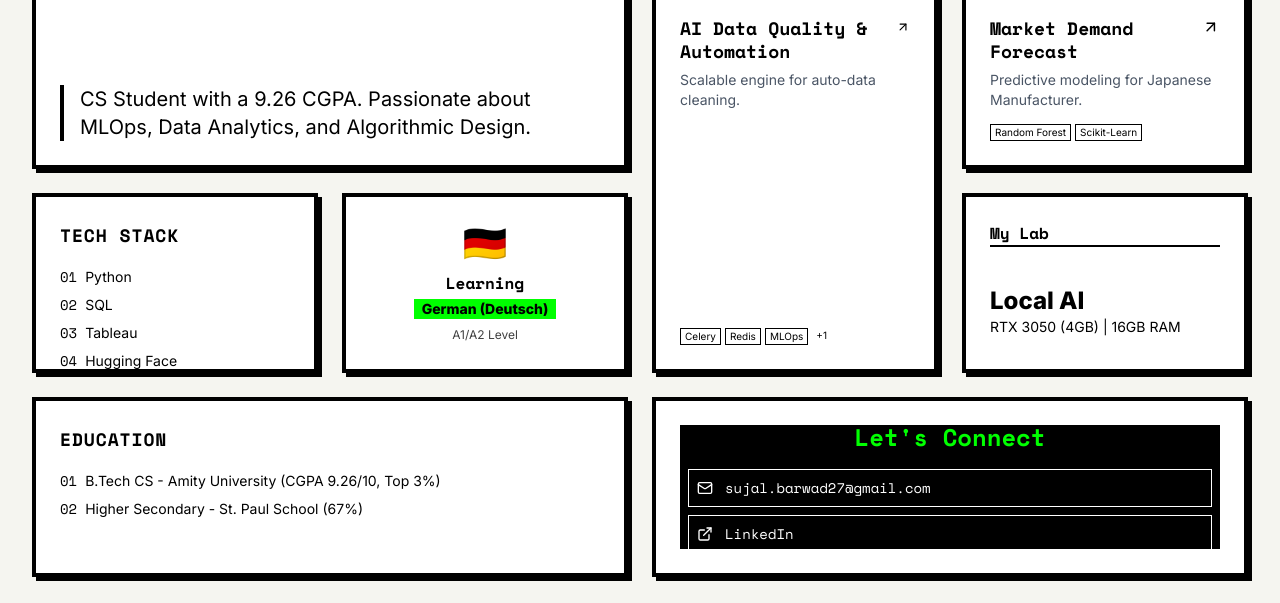
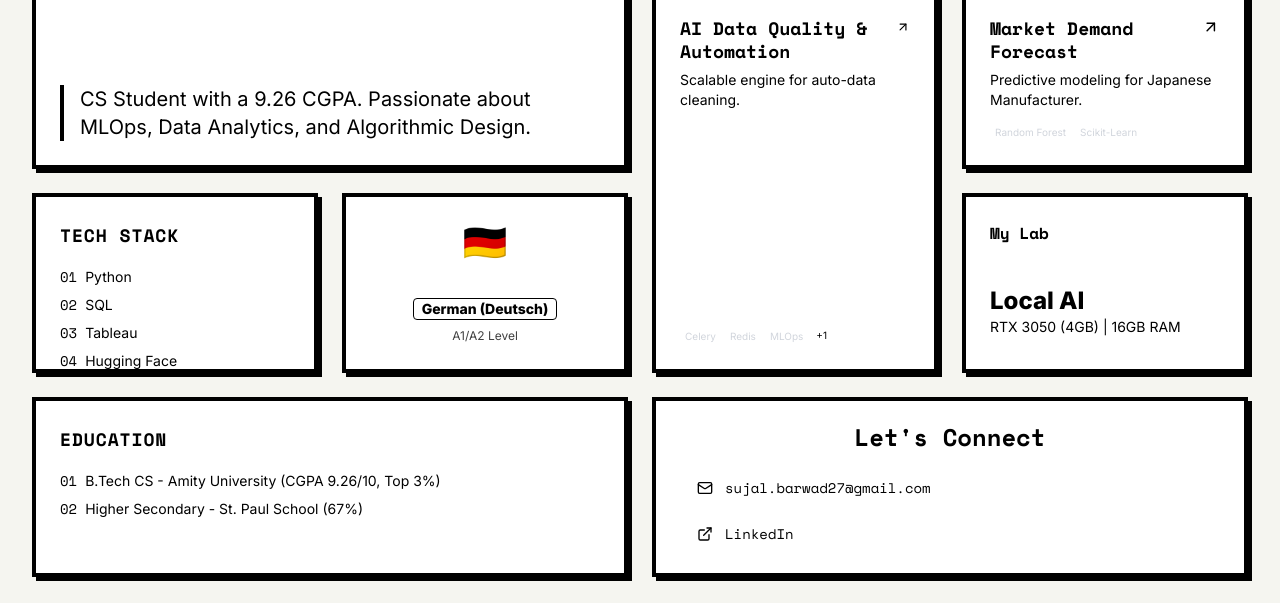
Before and after one commit to sujal-b/portfolio, a React (Vite) app: page / in a window 1280 px wide. Shown: the part 287-890 px from the top of the page. Built offline with nearby package versions, Linux system fonts and the light colour scheme.

Commit message:
Optimize card components structure

```diff
--- a/src/components/cards/ProjectCard.jsx
+++ b/src/components/cards/ProjectCard.jsx
@@ -10,12 +10,12 @@ const ProjectCard = ({ item, isExpanded }) => {
                 <ArrowUpRight size={20} />
             </div>
 
-            <p className="text-sm text-gray-600 mt-2 line-clamp-2 hover:line-clamp-none">{item.short_desc}</p>
+            <p className="text-sm text-text-secondary mt-2 line-clamp-2 hover:line-clamp-none">{item.short_desc}</p>
 
             {!isExpanded && (
                 <div className="flex flex-wrap gap-1 mt-auto pt-2">
                     {item.tags.slice(0, 3).map(tag => (
-                        <span key={tag} className="text-[10px] border border-black px-1 bg-white">{tag}</span>
+                        <span key={tag} className="text-[10px] border border-white/20 px-1 bg-white/5 text-gray-300">{tag}</span>
                     ))}
                     {item.tags.length > 3 && <span className="text-[10px] px-1">+{item.tags.length - 3}</span>}
                 </div>
@@ -29,13 +29,13 @@ const ProjectCard = ({ item, isExpanded }) => {
                 >
                     <div className="flex flex-wrap gap-2 mb-4">
                         {item.tags.map(tag => (
-                            <span key={tag} className="text-xs border border-black px-2 py-1 bg-neo-accent">{tag}</span>
+                            <span key={tag} className="text-xs border border-neon-green/50 px-2 py-1 bg-neon-green/10 text-neon-green">{tag}</span>
                         ))}
                     </div>
 
                     <div className='space-y-4 text-sm md:text-base'>
                         {item.detailed_content.map((point, i) => (
-                            <p key={i} className='border-l-4 border-black pl-3'>{point}</p>
+                            <p key={i} className='border-l-4 border-neon-green pl-3'>{point}</p>
                         ))}
                     </div>
                 </motion.div>
--- a/src/components/cards/SocialCard.jsx
+++ b/src/components/cards/SocialCard.jsx
@@ -3,17 +3,17 @@ import { Mail, Phone, ExternalLink } from 'lucide-react';
 
 const SocialCard = ({ item, isExpanded }) => {
     return (
-        <div className="flex flex-col h-full justify-center items-center bg-neo-black text-white p-2">
-            <h3 className="text-2xl font-bold font-mono mb-4 text-neo-accent">Let's Connect</h3>
+        <div className="flex flex-col h-full justify-center items-center p-2">
+            <h3 className="text-2xl font-bold font-mono mb-4 text-neon-green">Let's Connect</h3>
 
             <div className="flex flex-col gap-2 w-full">
-                <a href={`mailto:${item.links.email}`} className="flex items-center gap-3 p-2 border border-white hover:bg-white hover:text-black transition-colors">
-                    <Mail size={16} />
+                <a href={`mailto:${item.links.email}`} className="flex items-center gap-3 p-2 border border-white/20 hover:border-neon-green hover:bg-neon-green/10 hover:text-white transition-all duration-300 rounded-lg group">
+                    <Mail size={16} className="text-neon-green group-hover:text-white transition-colors" />
                     <span className="font-mono text-sm">{item.links.email}</span>
                 </a>
 
-                <a href="https://linkedin.com/in/sujal-barwad-407444271" target="_blank" rel="noreferrer" className="flex items-center gap-3 p-2 border border-white hover:bg-white hover:text-black transition-colors">
-                    <ExternalLink size={16} />
+                <a href="https://linkedin.com/in/sujal-barwad-407444271" target="_blank" rel="noreferrer" className="flex items-center gap-3 p-2 border border-white/20 hover:border-neon-green hover:bg-neon-green/10 hover:text-white transition-all duration-300 rounded-lg group">
+                    <ExternalLink size={16} className="text-neon-green group-hover:text-white transition-colors" />
                     <span className="font-mono text-sm">LinkedIn</span>
                 </a>
             </div>
--- a/src/components/cards/WidgetCard.jsx
+++ b/src/components/cards/WidgetCard.jsx
@@ -6,8 +6,8 @@ const WidgetCard = ({ item, isExpanded }) => {
         return (
             <div className="flex flex-col items-center justify-center h-full text-center">
                 <div className="text-4xl mb-2">{item.icon}</div>
-                <h3 className="font-bold font-mono">{item.title}</h3>
-                <p className="text-sm font-bold bg-neo-accent px-2 mt-1">{item.content}</p>
+                <h3 className="font-bold font-mono text-white">{item.title}</h3>
+                <p className="text-sm font-bold text-neon-green border border-neon-green/30 px-2 mt-1 rounded">{item.content}</p>
                 <div className="text-xs mt-2 opacity-75">{item.status}</div>
             </div>
         )
@@ -16,12 +16,12 @@ const WidgetCard = ({ item, isExpanded }) => {
     if (item.id === "widget-hardware") {
         return (
             <div className="flex flex-col justify-between h-full">
-                <h3 className="font-bold font-mono border-b-2 border-neo-black">{item.title}</h3>
+                <h3 className="font-bold font-mono border-b-2 border-white/20 text-neon-green">{item.title}</h3>
                 <div className="my-2">
                     <div className="text-2xl font-black">{item.content.split(' ').slice(0, 2).join(' ')}</div>
                     <div className="text-sm">{item.specs}</div>
                 </div>
-                {isExpanded && <p className="text-xs mt-2 bg-black text-white p-2 font-mono">{item.subtext}</p>}
+                {isExpanded && <p className="text-xs mt-2 bg-white/5 border border-white/10 text-gray-300 p-2 font-mono">{item.subtext}</p>}
             </div>
         )
     }
```
